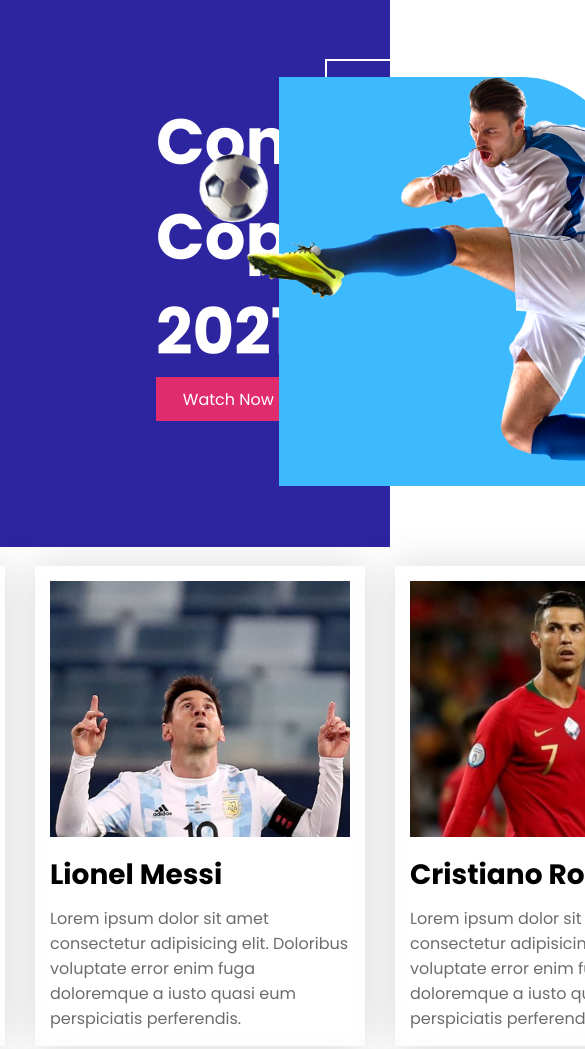
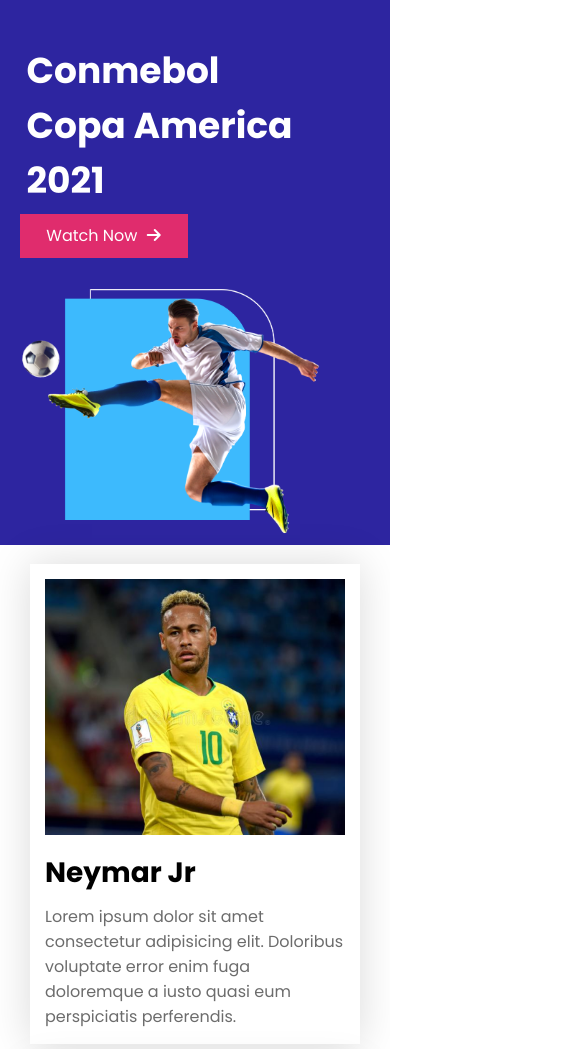
Before and after one commit to NazifaPushon/assignment-2, a plain HTML site: page index.html in a window 390 px wide. Shown: the top 1049 px of the page, 585 px wide, since content can reach past the window. Drawn offline with Linux system fonts and the light colour scheme.

Commit message:
mobile-responsive

```diff
--- a/index.html
+++ b/index.html
@@ -224,7 +224,9 @@
           <a href=""><i class="fab fa-twitter"></i></a>
           <a href=""><i class="fab fa-youtube"></i></a>
         </div>
-        <div class="footer-description"><p>Copyright © 2022 Football</p></div>
+        <div class="footer-description">
+          <p>Copyright &copy; 2022 Football</p>
+        </div>
       </div>
     </footer>
   </body>
--- a/style.css
+++ b/style.css
@@ -60,15 +60,16 @@
   animation: banner 1.5s linear infinite alternate running;
 }
 .banner-container {
+  display: 100%;
   display: flex;
   justify-content: space-between;
-  flex-wrap: wrap;
 }
 .banner-title {
+  padding: 2%;
   position: relative;
   font-size: 64px;
   width: 485px;
-  margin-top: 35px;
+  /* margin-top: 35px; */
   color: white;
 }
 .banner-img {
@@ -76,7 +77,7 @@
   position: relative;
 }
 .banner-img img {
-  width: 556.01px;
+  max-width: 556.01px;
 }
 @keyframes banner {
   0% {
@@ -150,3 +151,41 @@
 .footer-description {
   margin-top: 20px;
 }
+
+/* mobile styles */
+@media only screen and (max-width: 688px) {
+  #web-header {
+    padding: 5%;
+  }
+  .banner-container {
+    width: 100%;
+    display: flex;
+    flex-direction: column;
+  }
+  .half-width {
+    width: 100%;
+  }
+  .banner-img {
+    text-align: left;
+  }
+  .banner-img img {
+    max-width: 300px;
+  }
+  .banner-title {
+    width: 270px;
+    font-size: 36px;
+  }
+  .players {
+    grid-template-columns: 330px;
+    box-sizing: border-box;
+  }
+  .footer-img {
+    text-align: center;
+  }
+  .footer-img img {
+    width: 70%;
+  }
+}
+/* ------------------------------
+        Tab styles
+---------------------------------*/
```
